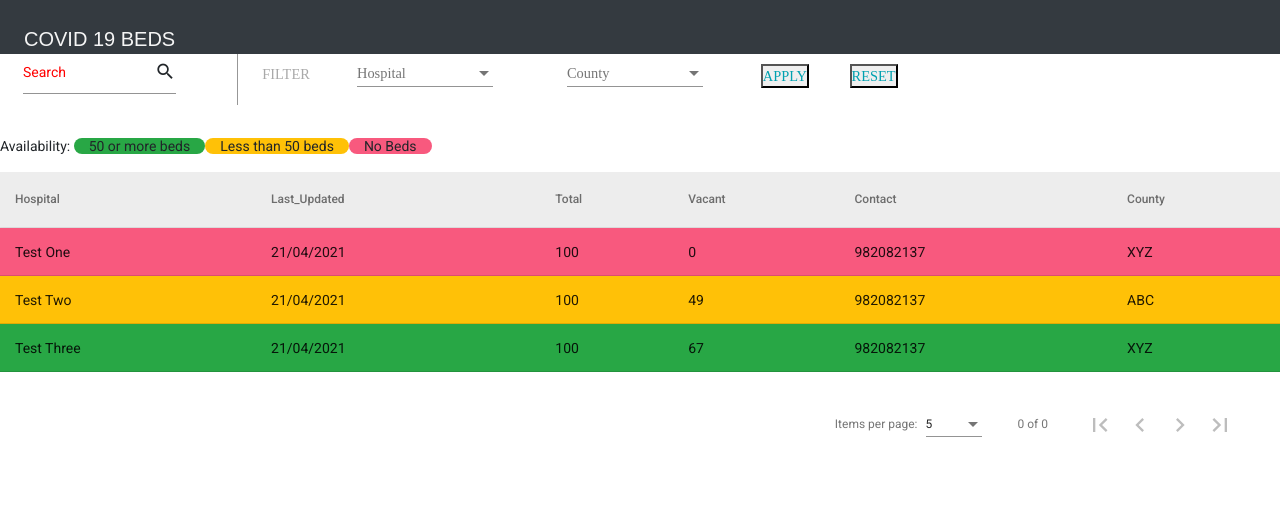
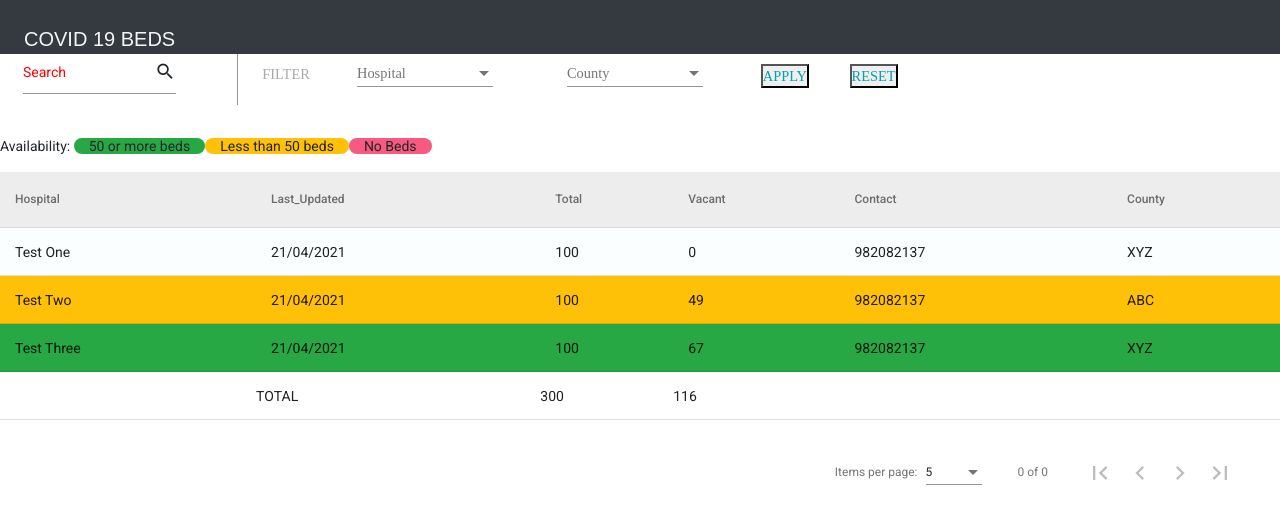
Before and after one commit to siddhikakhot-wellsky/covid-bed-app, an Angular app: page /dashboard/1 in a window 1280 px wide. Shown: the top 524 px of the page. Built offline with nearby package versions, Linux system fonts and the light colour scheme.

Commit message:
Add footer

```diff
--- a/src/app/components/covid-details-data/covid-details-data.component.html
+++ b/src/app/components/covid-details-data/covid-details-data.component.html
@@ -63,9 +63,13 @@
                     <td mat-cell *matCellDef="let element " [ngClass]="{'bg-red' :element.Vacant === '0', 'bg-warning':element.Vacant < 50 && element.Vacant > 0, 'bg-success': element.Vacant >= 50 }">
                     {{element[disCol]}}
                     </td>
+                    <td mat-footer-cell *matFooterCellDef>
+                        {{disCol === 'Last_Updated' ? 'TOTAL': disCol === 'Total'? getTotal() : disCol === 'Vacant'? getVacantTotal(): '' }}
+                    </td>
                 </ng-container>
                 <tr mat-header-row *matHeaderRowDef="displayedColumns; sticky: true"></tr>
                 <tr mat-row *matRowDef="let row; columns: displayedColumns;"></tr>
+                <tr mat-footer-row *matFooterRowDef="displayedColumns"></tr>
             </table>
             <table [class.display]="id==1" mat-table [dataSource]="dataSource" matSort class="mat-elevation-z8 w-100 dataTable">
                 <ng-container *ngFor="let disCol of displayedColumns; let colIndex = index" matColumnDef="{{disCol}}">
@@ -73,9 +77,13 @@
                     </th>
                     <td mat-cell *matCellDef="let element " [ngClass]="{'bg-red' :element.Vacant === '0', 'bg-warning':element.Vacant < 5 && element.Vacant > 0, 'bg-success': element.Vacant >= 5 }">{{element[disCol]}}
                     </td>
+                    <td mat-footer-cell *matFooterCellDef>
+                        {{disCol === 'Last_Updated' ? 'TOTAL': disCol === 'Total'? getTotal() : disCol === 'Vacant'? getVacantTotal(): '' }}
+                    </td>
                 </ng-container>
                 <tr mat-header-row *matHeaderRowDef="displayedColumns; sticky: true"></tr>
                 <tr mat-row *matRowDef="let row; columns: displayedColumns;"></tr>
+                <tr mat-footer-row *matFooterRowDef="displayedColumns"></tr>
             </table>
             <mat-paginator #paginator [pageSizeOptions]="[5, 10, 20]" showFirstLastButtons></mat-paginator>
 
--- a/src/app/components/covid-details-data/covid-details-data.component.ts
+++ b/src/app/components/covid-details-data/covid-details-data.component.ts
@@ -18,22 +18,22 @@
 export interface HospitalData {
   Hospital: string;
   Last_Updated: string;
-  Total: string;
-  Vacant: string;
+  Total: number;
+  Vacant: number;
   Contact: string;
   County: string;
 }
 const ELEMENT_DATA: HospitalData[] = [
-  {Hospital: 'Test One', Last_Updated: '21/04/2021', Total: '100', Vacant: '0', Contact: '982082137', County: 'XYZ'}
-  , {Hospital: 'Test Two', Last_Updated: '21/04/2021', Total: '100', Vacant: '49', Contact: '982082137', County: 'ABC'}
-  , {Hospital: 'Test Three', Last_Updated: '21/04/2021', Total: '100', Vacant: '67', Contact: '982082137', County: 'XYZ'}
+  {Hospital: 'Test One', Last_Updated: '21/04/2021', Total: 100, Vacant: 0, Contact: '982082137', County: 'XYZ'}
+  , {Hospital: 'Test Two', Last_Updated: '21/04/2021', Total: 100, Vacant: 49, Contact: '982082137', County: 'ABC'}
+  , {Hospital: 'Test Three', Last_Updated: '21/04/2021', Total: 100, Vacant: 67, Contact: '982082137', County: 'XYZ'}
 
 ];
 
 const ELEMENT_DATA_ICU: HospitalData[] = [
-  {Hospital: 'Test One ICU', Last_Updated: '21/04/2021', Total: '100', Vacant: '0', Contact: '982082137', County: 'XYZ'}
-  , {Hospital: 'Test Two ICU', Last_Updated: '21/04/2021', Total: '100', Vacant: '4', Contact: '982082137', County: 'ABC'}
-  , {Hospital: 'Test Three ICU', Last_Updated: '21/04/2021', Total: '100', Vacant: '6', Contact: '982082137', County: 'XYZ'}
+  {Hospital: 'Test One ICU', Last_Updated: '21/04/2021', Total: 100, Vacant: 0, Contact: '982082137', County: 'XYZ'}
+  , {Hospital: 'Test Two ICU', Last_Updated: '21/04/2021', Total: 100, Vacant: 4, Contact: '982082137', County: 'ABC'}
+  , {Hospital: 'Test Three ICU', Last_Updated: '21/04/2021', Total: 100, Vacant: 6, Contact: '982082137', County: 'XYZ'}
 
 ];
 
@@ -102,13 +102,31 @@
     return true;
   }
 
-  getVacantBeds(){
+  getTotal(): number{
+    if (this.id == 1){
+      return ELEMENT_DATA.map(x => x.Total).reduce((prev, curr) => prev + curr, 0);
+    }
+    else{
+      return ELEMENT_DATA_ICU.map(x => x.Total).reduce((prev, curr) => prev + curr, 0);
+    }
+  }
+
+  getVacantTotal(): number{
+    if (this.id == 1){
+      return ELEMENT_DATA.map(x => x.Vacant).reduce((prev, curr) => prev + curr , 0);
+    }
+    else{
+      return ELEMENT_DATA_ICU.map(x => x.Vacant).reduce((prev, curr) => prev + curr , 0);
+    }
+  }
+
+  getVacantBeds(): void{
     let filteredData: HospitalData[] = [];
     if (this.id == 1) {
-      filteredData = ELEMENT_DATA.filter(x => x.Vacant >= '50');
+      filteredData = ELEMENT_DATA.filter(x => x.Vacant >= 50);
     }
     else{
-      filteredData = ELEMENT_DATA_ICU.filter(x => x.Vacant >= '5');
+      filteredData = ELEMENT_DATA_ICU.filter(x => x.Vacant >= 5);
     }
     this.dataSource = new MatTableDataSource(filteredData);
   }
```
